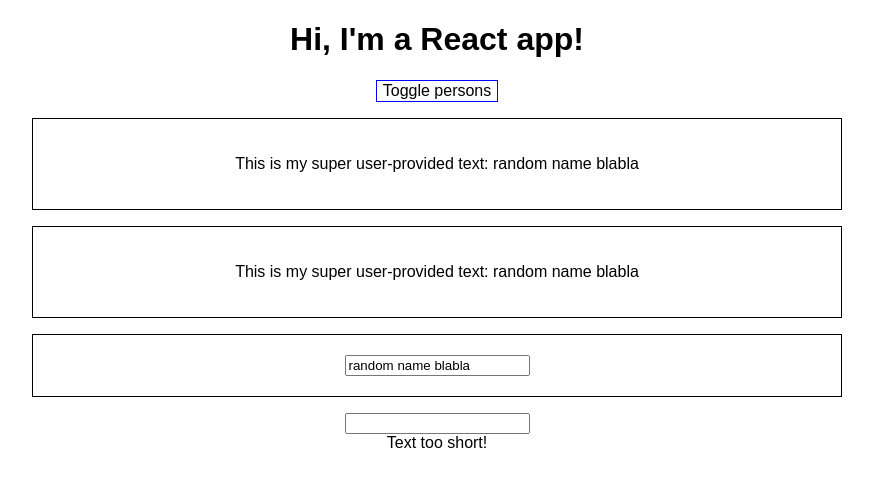
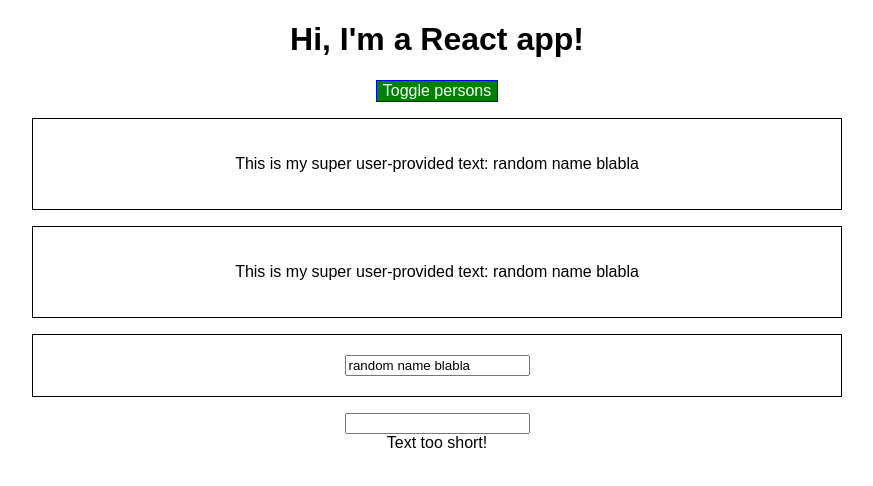
Before and after one commit to Mossie93/react-complete-guide, a React (Create React App) app: page / in a window 1280 px wide. Shown: the top 486 px of the page, without its empty margins (203-1076 px from the left). Built offline with nearby package versions, Linux system fonts and the light colour scheme.

Commit message:
Set styles dynamically

```diff
--- a/src/App.js
+++ b/src/App.js
@@ -61,7 +61,8 @@ class App extends Component {
 
   render() {
     const style = {
-      backgroundColor: 'white',
+      backgroundColor: 'green',
+      color: 'white',
       font: 'inherit',
       border: '1px solid blue',
       passing: '8px'
@@ -85,6 +86,8 @@ class App extends Component {
           })}
         </div>
       );
+
+      style.backgroundColor = 'red';
     }
 
     let lettersArray = this.state.textToValidate.split('');
```
